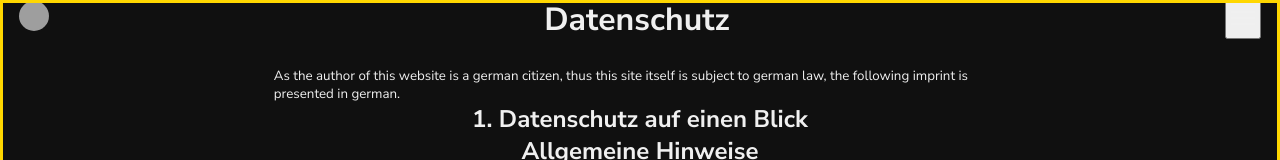
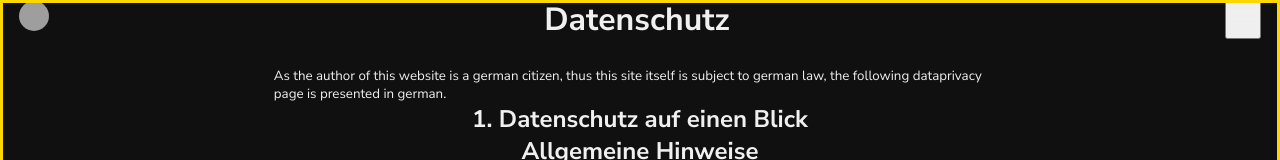
Before and after one commit to lore-web/XOC-Tattoo, a Next.js app: page /dataprivacy in a window 1280 px wide. Shown: the top 160 px of the page. Built offline with nearby package versions, Linux system fonts and the light colour scheme; grey boxes are pictures that could not be loaded.

Commit message:
fix typo in small tag

```diff
--- a/src/app/(pages)/dataprivacy/page.js
+++ b/src/app/(pages)/dataprivacy/page.js
@@ -31,8 +31,8 @@ export default function DataPrivacyPage() {
         )}
         <small>
           As the author of this website is a german citizen, thus this site
-          itself is subject to german law, the following imprint is presented in
-          german.
+          itself is subject to german law, the following dataprivacy page is
+          presented in german.
         </small>
         <h2>1. Datenschutz auf einen Blick</h2>
         <h2>Allgemeine Hinweise</h2>
```
